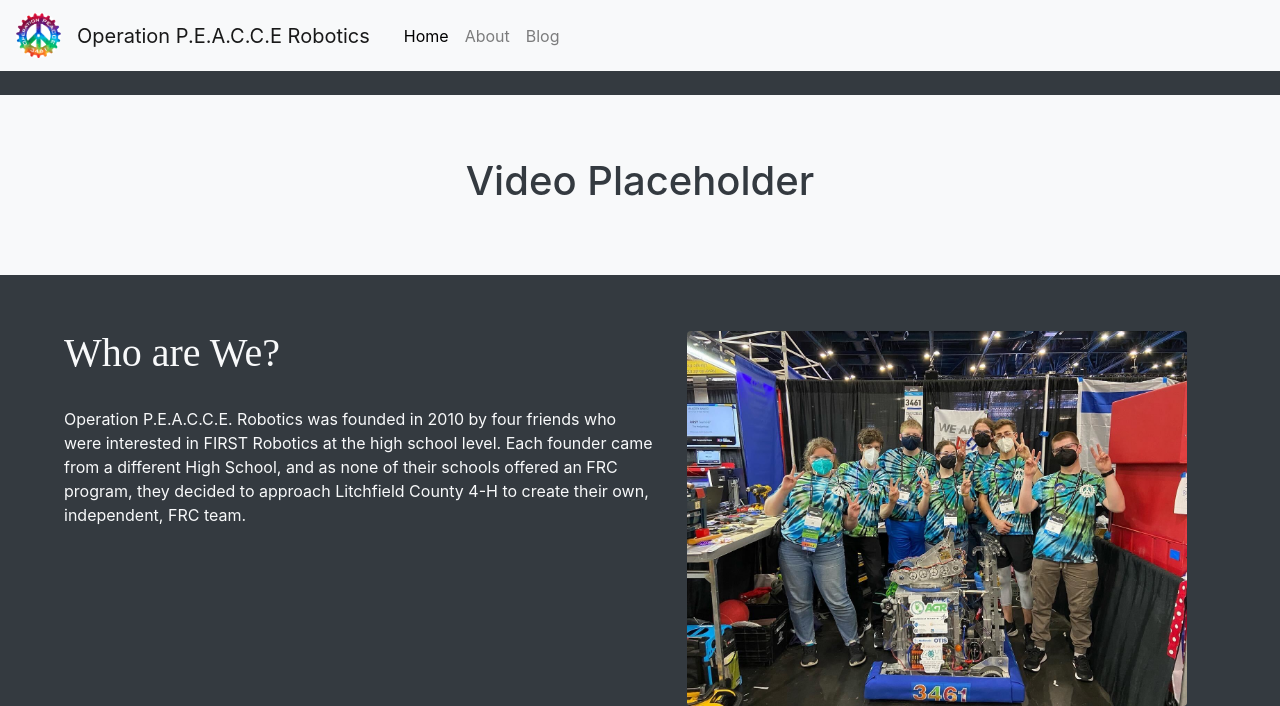
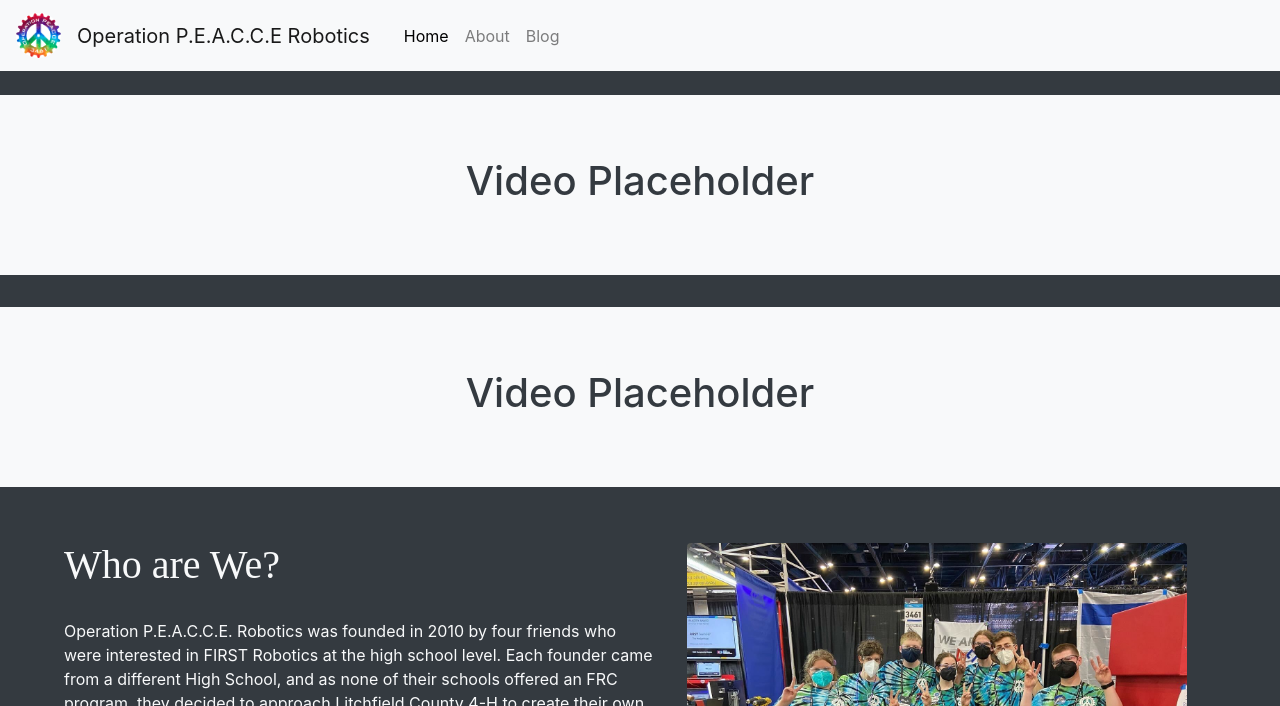
Before and after one commit to Operation-P-E-A-C-C-E-Robotics/Operation-P-E-A-C-C-E-Robotics.github.io, a Jekyll site: the page built from index.html, in a window 1280 px wide and 900 px high, cut to the strip 0-706 px from the top of the window. Built offline with Jekyll 4.4.1, drawn with Linux system fonts in a browser that asks for light colours; nearby versions of some CDN libraries.

Commit message:
make video thing thicker

```diff
--- a/index.html
+++ b/index.html
@@ -11,7 +11,12 @@ title: FRC 3461
 
     </div>
 </div>
+<div class="jumbotron jumbotron-fluid bg-light text-dark text-center">
+  <div class="container">
+    <h1>Video Placeholder</h1>
 
+  </div>
+</div>
 
 <br>
 <!-- Text and Image 1 -->
```
